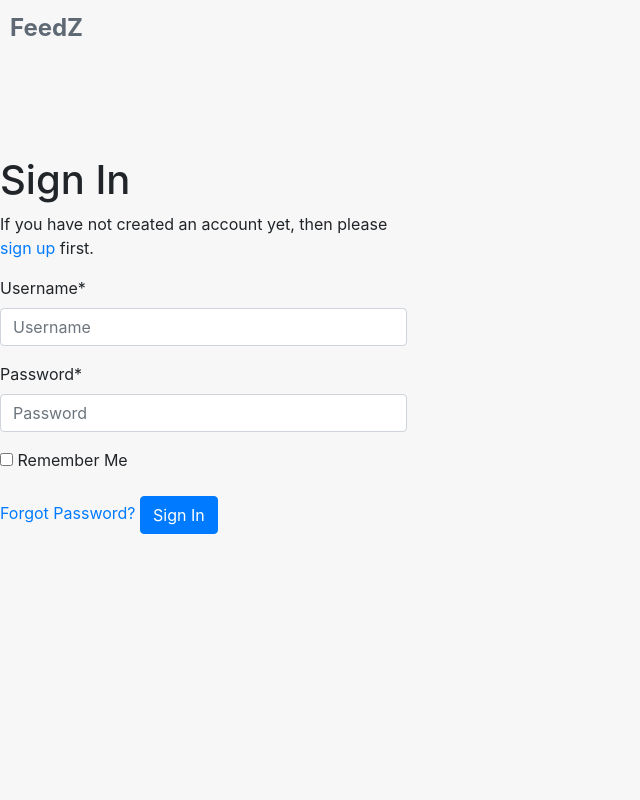
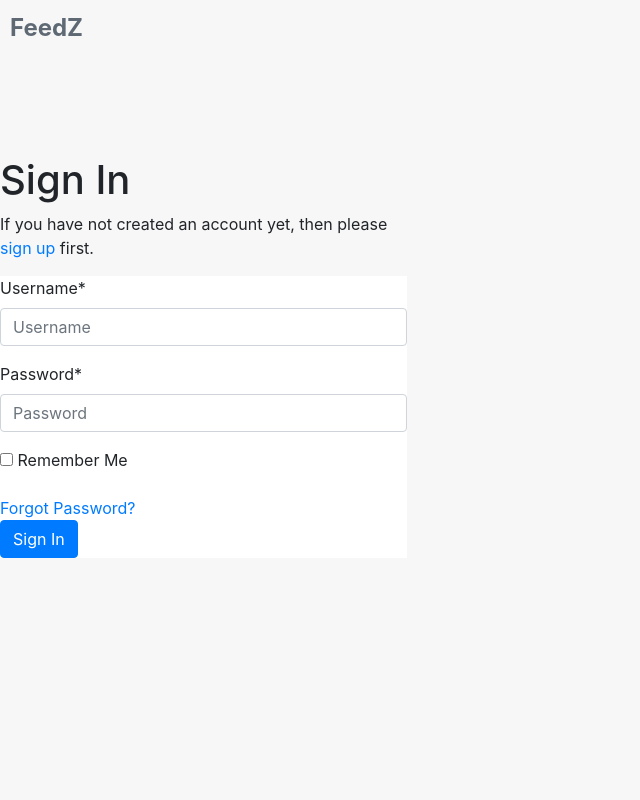
Before and after one commit to Dimercel/feedz, a Django app: page /accounts/login/ in a window 1280 px wide. Shown: the whole page, without its empty margins (0-640 px from the left). Run offline with Django 3.2, Linux system fonts and the light colour scheme; style sheets or scripts are compiled from the project's sources; some libraries are stand-ins or nearby versions.

Commit message:
Login form cosmetic

```diff
--- a/config/settings/base.py
+++ b/config/settings/base.py
@@ -76,7 +76,6 @@ THIRD_PARTY_APPS = [
 LOCAL_APPS = [
     "feedz.users.apps.UsersConfig",
     "feedz.aggregator",
-    # Your stuff: custom apps go here
 ]
 # https://docs.djangoproject.com/en/dev/ref/settings/#installed-apps
 INSTALLED_APPS = DJANGO_APPS + THIRD_PARTY_APPS + LOCAL_APPS
--- a/feedz/static/sass/project.scss
+++ b/feedz/static/sass/project.scss
@@ -36,7 +36,8 @@ $red: #b94a48;
     color: $red;
 }
 
-.main_container .blank {
+.main_container {
+    .blank {
         background-color: #F7F7F7;
         width: 100%;
         height: 100%;
@@ -58,4 +59,9 @@ $red: #b94a48;
                 padding: 10px;
             }
         }
+
+        .login {
+            background-color: $white;
         }
+    }
+}
--- a/feedz/templates/account/login.html
+++ b/feedz/templates/account/login.html
@@ -5,10 +5,9 @@
 {% load crispy_forms_tags %}
 
 {% block head_title %}{% trans "Sign In" %}{% endblock %}
+{% block form_title %}{% trans "Sign In" %}{% endblock %}
 
 {% block inner %}
-
-<h1>{% trans "Sign In" %}</h1>
 
 {% get_providers as socialaccount_providers %}
 
@@ -34,14 +33,18 @@ for a {{ site_name }} account and sign in below:{% endblocktrans %}</p>
 <a href="{{ signup_url }}">sign up</a> first.{% endblocktrans %}</p>
 {% endif %}
 
-<form class="login" method="POST" action="{% url 'account_login' %}">
+<form class="login form-horizontal form-label-left" method="POST" action="{% url 'account_login' %}">
   {% csrf_token %}
   {{ form|crispy }}
   {% if redirect_field_value %}
   <input type="hidden" name="{{ redirect_field_name }}" value="{{ redirect_field_value }}" />
   {% endif %}
-  <a class="button secondaryAction" href="{% url 'account_reset_password' %}">{% trans "Forgot Password?" %}</a>
-  <button class="primaryAction btn btn-primary" type="submit">{% trans "Sign In" %}</button>
+  <a class="secondaryAction" href="{% url 'account_reset_password' %}">{% trans "Forgot Password?" %}</a>
+  <div class="ln_solid"></div>
+
+  <div class="item form-group">
+    <button class="primaryAction btn btn-primary" type="submit">{% trans "Sign In" %}</button>
+  </div>
 </form>
 
 {% endblock %}
```
Lines whose indentation alone changed are shown as unchanged.
